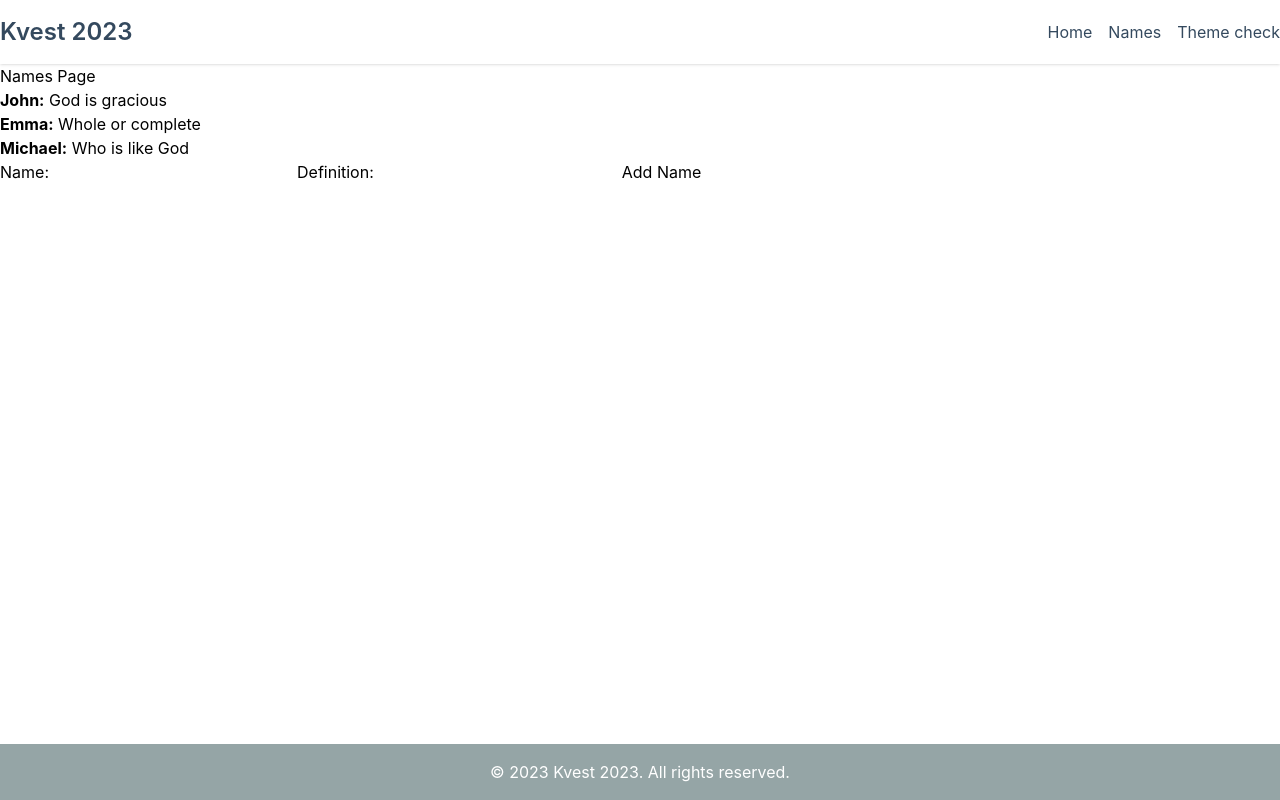
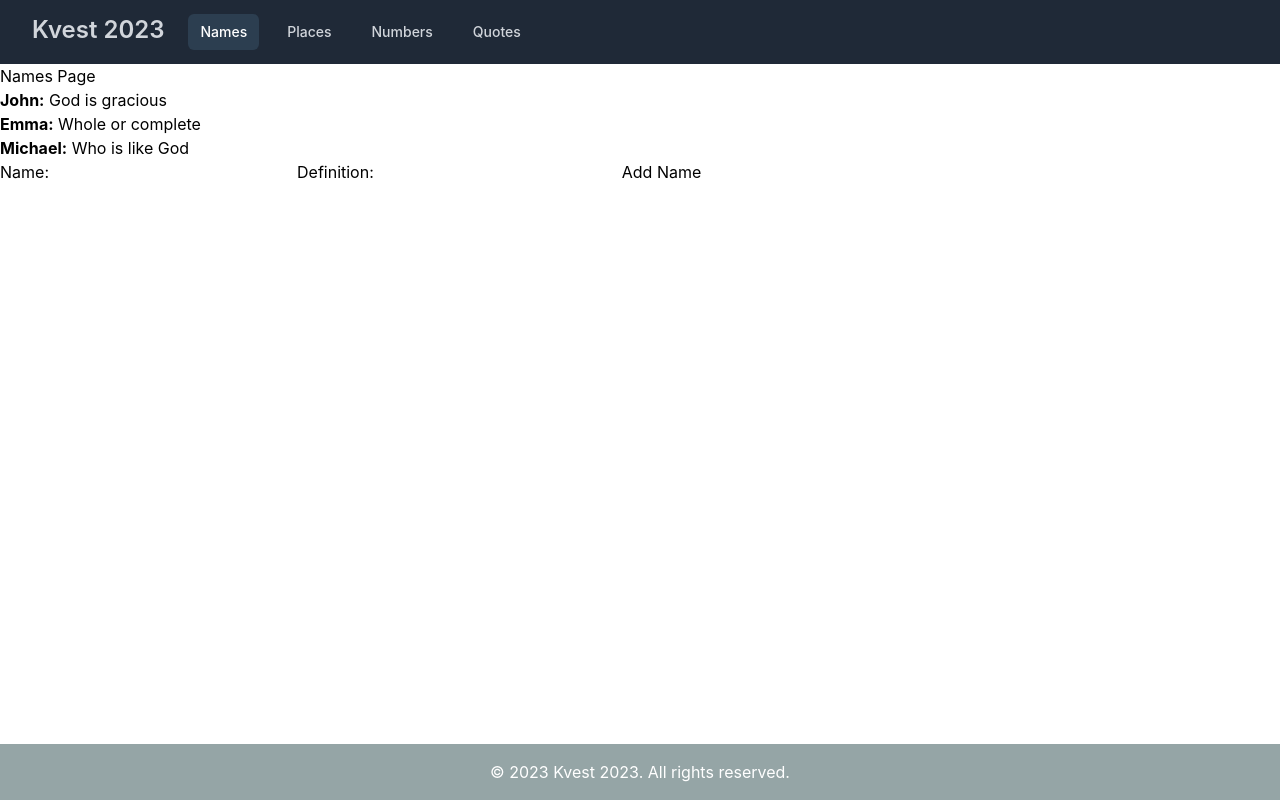
Before and after one commit to PavloPoimanov/kvest2023, a React (Create React App) app: page /names in a window 1280 px wide. Built offline with nearby package versions, Linux system fonts and the light colour scheme.

Commit message:
navbar and header, add headless ui

```diff
--- a/package.json
+++ b/package.json
@@ -3,6 +3,8 @@
   "version": "0.1.0",
   "private": true,
   "dependencies": {
+    "@headlessui/react": "^1.7.17",
+    "@heroicons/react": "^2.0.18",
     "@testing-library/jest-dom": "^5.17.0",
     "@testing-library/react": "^13.4.0",
     "@testing-library/user-event": "^13.5.0",
--- /dev/null
+++ b/src/components/Logo.js
@@ -0,0 +1,6 @@
+import {Link} from "react-router-dom";
+
+export const Logo = () => {
+    return <Link to="/" className="text-2xl text-gray-300 hover:bg-gray-700 font-semibold hover:text-white">Kvest
+        2023</Link>
+}
--- /dev/null
+++ b/src/components/Navbar.js
@@ -0,0 +1,81 @@
+import {Fragment} from 'react'
+import {Disclosure} from '@headlessui/react'
+import {Bars3Icon, XMarkIcon} from '@heroicons/react/24/outline'
+import {Logo} from "./Logo";
+import {Link} from "react-router-dom";
+
+function classNames(...classes) {
+    return classes.filter(Boolean).join(' ')
+}
+
+export const Navbar = ({navigation}) => {
+
+    return (
+        <Disclosure as="nav" className="bg-gray-800">
+            {({open}) => (
+                <>
+                    <div className="mx-auto max-w-7xl px-2 sm:px-6 lg:px-8">
+                        <div className="relative flex h-16 items-center justify-between">
+                            <div className="absolute inset-y-0 right-0 flex items-center sm:hidden">
+                                {/* Mobile menu button*/}
+                                <Disclosure.Button
+                                    className="relative inline-flex items-center justify-center rounded-md p-2 text-gray-400 hover:bg-gray-700 hover:text-white focus:outline-none focus:ring-2 focus:ring-inset focus:ring-white">
+                                    <span className="absolute -inset-0.5"/>
+                                    <span className="sr-only">Open main menu</span>
+                                    {open ? (
+                                        <XMarkIcon className="block h-6 w-6" aria-hidden="true"/>
+                                    ) : (
+                                        <Bars3Icon className="block h-6 w-6" aria-hidden="true"/>
+                                    )}
+                                </Disclosure.Button>
+                            </div>
+                            <div className="flex flex-1 items-center justify-center sm:items-stretch sm:justify-start">
+                                <Logo/>
+                                <div className="hidden sm:ml-6 sm:block">
+                                    <div className="flex space-x-4">
+                                        {navigation.map((item) => (
+                                            <Link
+                                                key={item.name}
+                                                to={item.to}
+                                                className={classNames(
+                                                    item.current ? 'bg-gray-900 text-white' : 'text-gray-300 hover:bg-gray-700 hover:text-white',
+                                                    'rounded-md px-3 py-2 text-sm font-medium'
+                                                )}
+                                                aria-current={item.current ? 'page' : undefined}
+                                            >
+                                                {item.name}
+                                            </Link>
+                                        ))}
+                                    </div>
+                                </div>
+                            </div>
+                            <div
+                                className="absolute inset-y-0 right-0 flex items-center pr-2 sm:static sm:inset-auto sm:ml-6 sm:pr-0">
+                                {/*something to right*/}
+                            </div>
+                        </div>
+                    </div>
+
+                    <Disclosure.Panel className="sm:hidden">
+                        <div className="space-y-1 px-2 pb-3 pt-2">
+                            {navigation.map((item) => (
+                                <Disclosure.Button
+                                    key={item.name}
+                                    as={Link}
+                                    to={item.to}
+                                    className={classNames(
+                                        item.current ? 'bg-gray-900 text-white' : 'text-gray-300 hover:bg-gray-700 hover:text-white',
+                                        'block rounded-md px-3 py-2 text-base font-medium'
+                                    )}
+                                    aria-current={item.current ? 'page' : undefined}
+                                >
+                                    {item.name}
+                                </Disclosure.Button>
+                            ))}
+                        </div>
+                    </Disclosure.Panel>
+                </>
+            )}
+        </Disclosure>
+    )
+}
--- a/src/containers/layout/Header.js
+++ b/src/containers/layout/Header.js
@@ -1,32 +1,19 @@
-import {Link} from 'react-router-dom';
 import React from 'react';
+import {Navbar} from "../../components/Navbar";
+import {useLocation} from "react-router-dom";
 
 export const Header = () => {
+    // Get the current location using React Router's useLocation hook
+    const location = useLocation();
+
+    // Define the navigation links with their "isActive" property
+    const navigationLinks = [
+        { name: "Names", to: "/names", current: location.pathname === "/names" },
+        { name: "Places", to: "/places", current: location.pathname === "/places" },
+        { name: "Numbers", to: "/numbers", current: location.pathname === "/numbers" },
+        { name: "Quotes", to: "/quotes", current: location.pathname === "/quotes" }
+    ];
     return (
-        <header className="bg-white py-4 shadow">
-            <div className="container mx-auto flex justify-between items-center">
-                <h1 className="text-2xl font-semibold text-blue-gray">Kvest 2023</h1>
-                <nav>
-                    <ul className="flex space-x-4">
-                        <li>
-                            <Link className="text-blue-gray hover:text-light-blue-gray transition duration-300" to="/">
-                                Home
-                            </Link>
-                        </li>
-                        <li>
-                            <Link to='/names' className="text-blue-gray hover:text-light-blue-gray transition duration-300">
-                                    Names
-                            </Link>
-                        </li>
-                        <li>
-                            <Link to='/testTheme' className="text-blue-gray hover:text-light-blue-gray transition duration-300">
-                                    Theme check
-                            </Link>
-
-                        </li>
-                    </ul>
-                </nav>
-            </div>
-        </header>
+        <Navbar navigation={navigationLinks}/>
     );
 };
```
Also changed, not shown: 1 other file (tests, documents, lock files or other folders).
